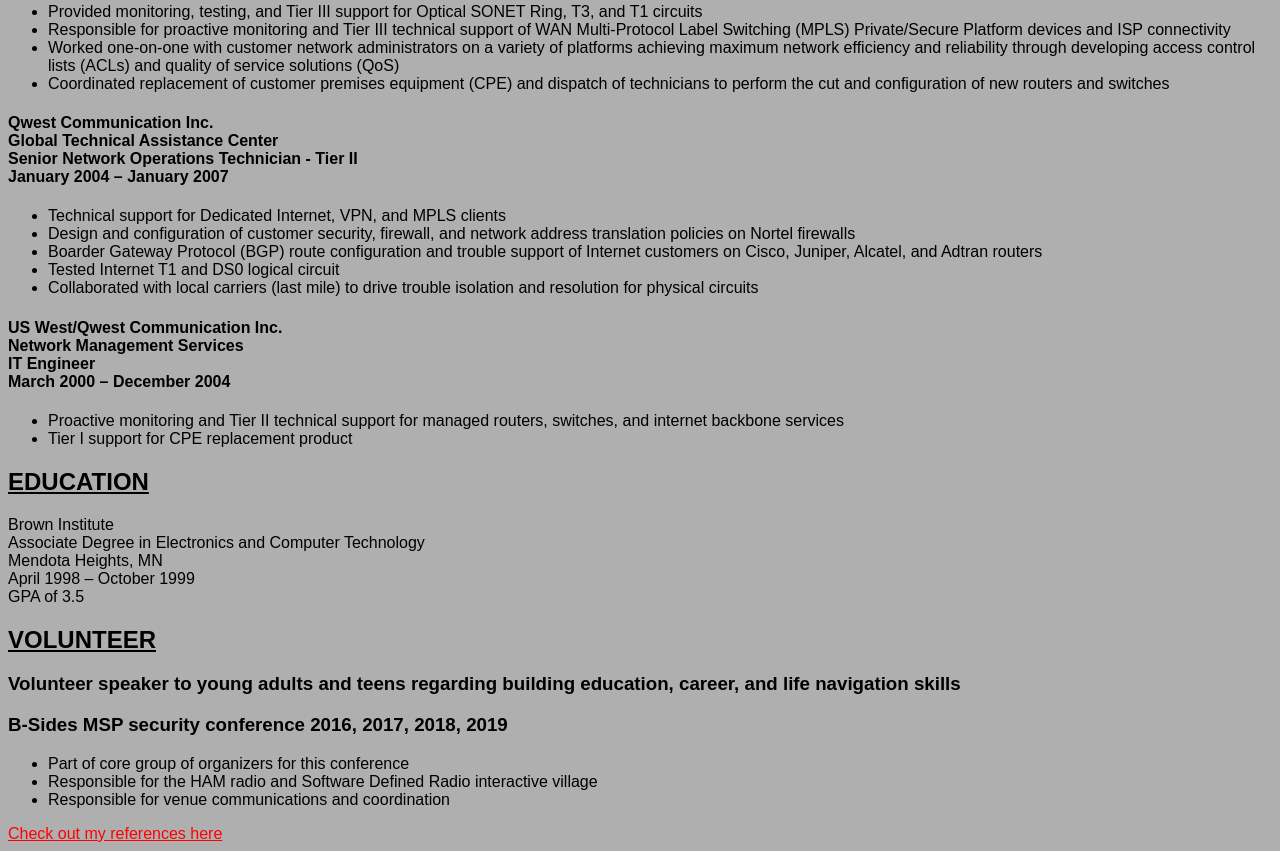
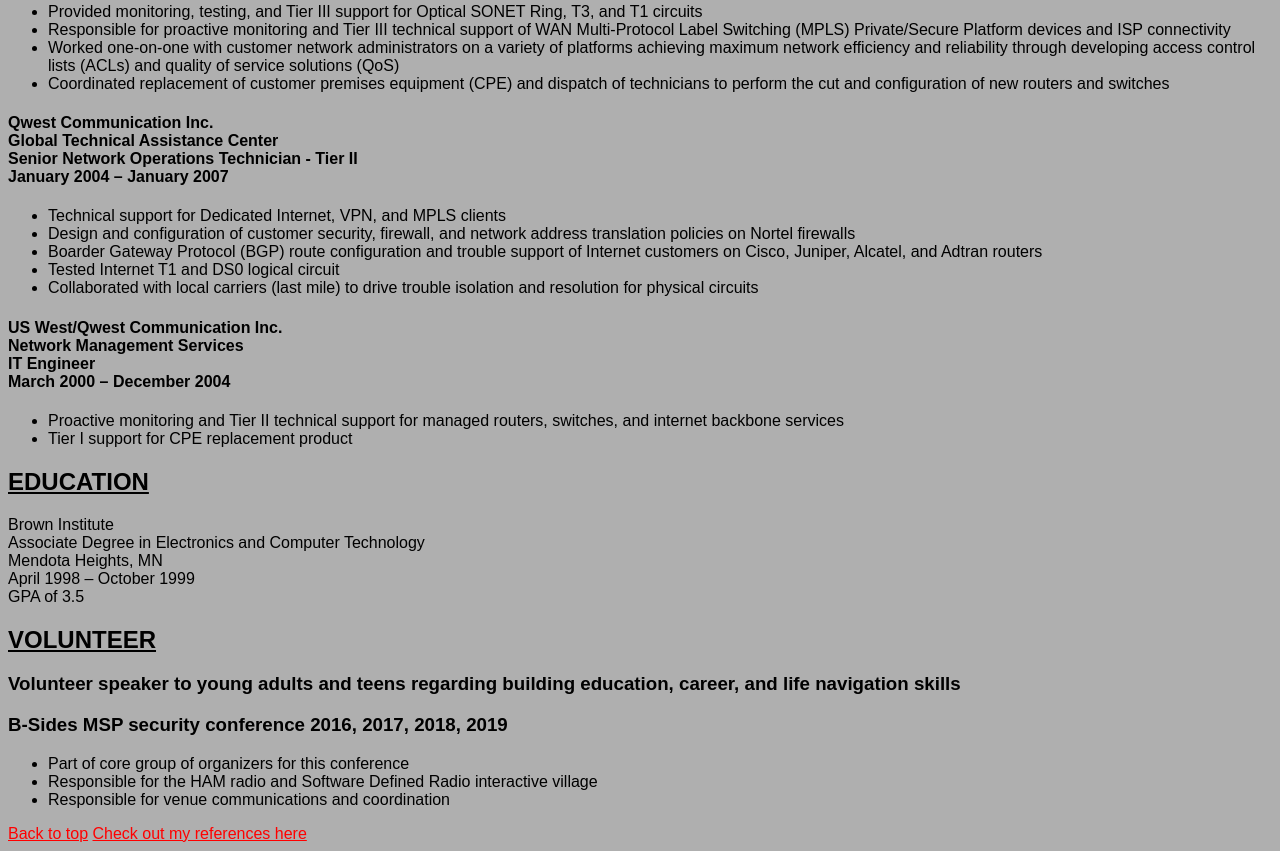
Before and after one commit to joelburdorf/joelburdorf.github.io, a plain HTML site: page index.html in a window 1280 px wide. Shown: the part 1244-2095 px from the top of the page. Drawn offline with Linux system fonts and the light colour scheme.

Commit message:
Update index.html

```diff
--- a/index.html
+++ b/index.html
@@ -123,7 +123,7 @@
                <li>Responsible for the HAM radio and Software Defined Radio interactive village</li>
                <li>Responsible for venue communications and coordination</li>
              </ul>
-
+          <a href="#top"style="color:red">Back to top</a>
            <a href="reference.html"style="color:red">Check out my references here</a>
 
   </body>
```
